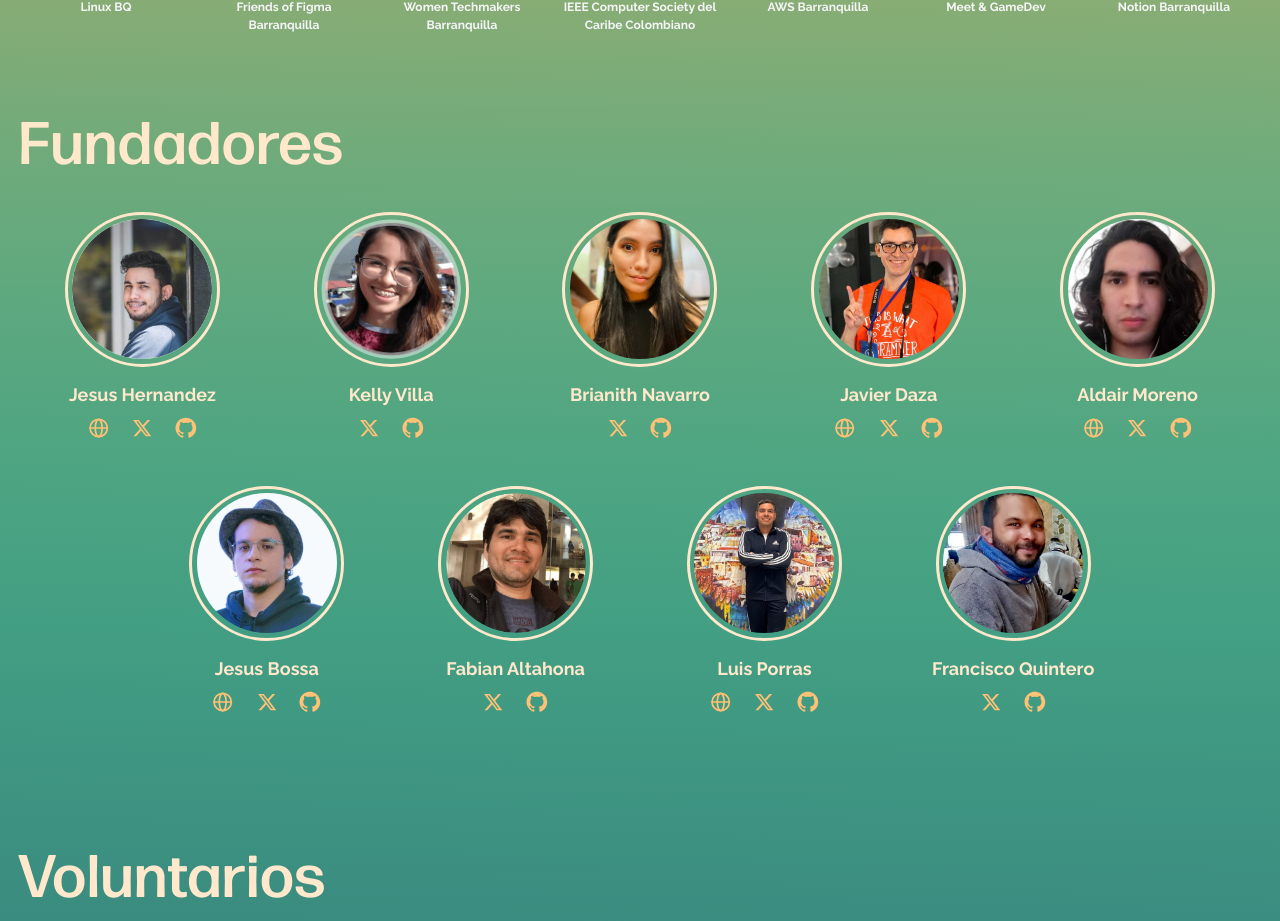
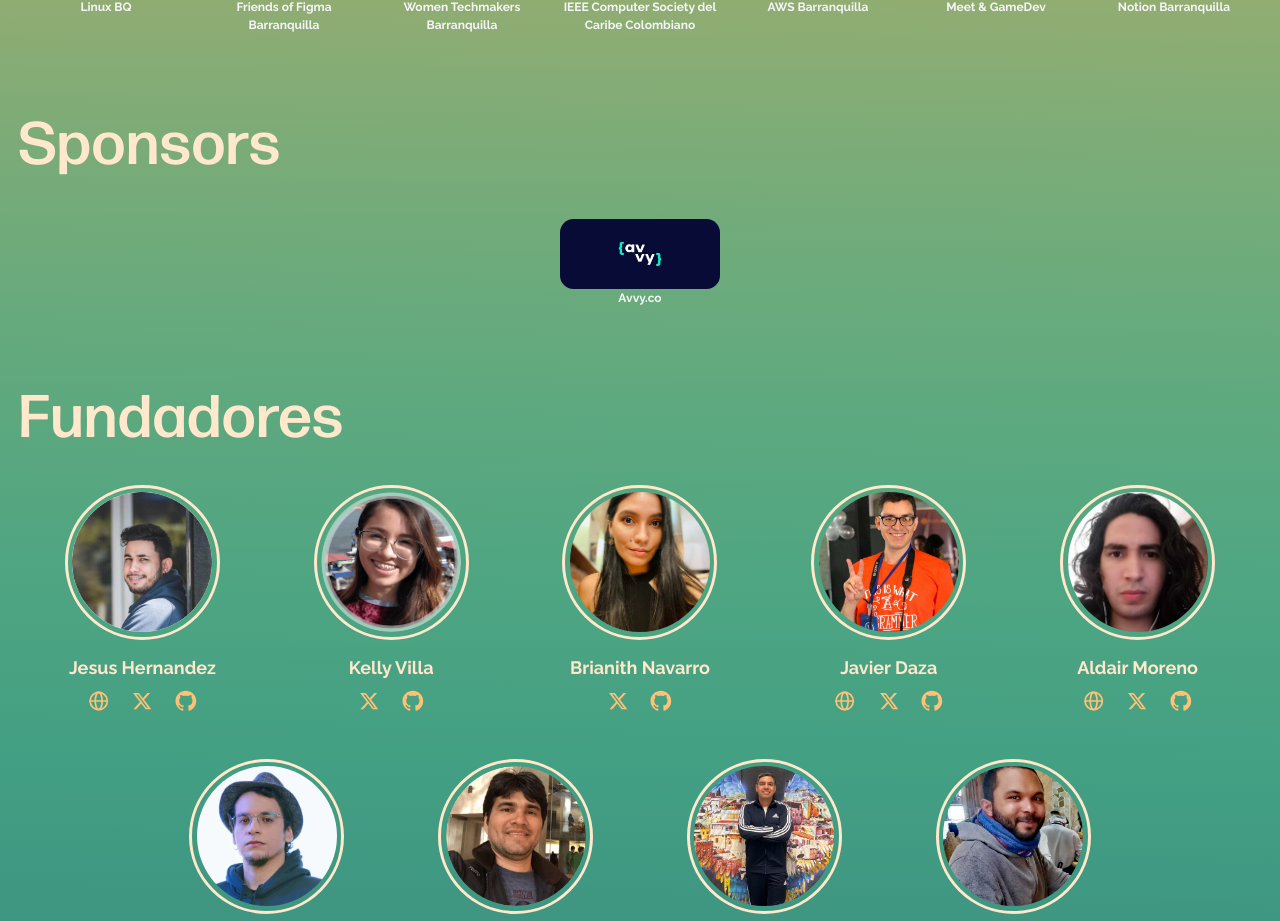
Before and after one commit to Caribe-Dev/caribe-page, a Next.js app: page / in a window 1280 px wide. Shown: the part 1219-2140 px from the top of the page. Built offline with nearby package versions, Linux system fonts and the light colour scheme; no server answers.

Commit message:
Agregando los sponsors

```diff
--- a/src/components/Sponsors/index.js
+++ b/src/components/Sponsors/index.js
@@ -11,7 +11,7 @@ export function Sponsors({ website, name, logo, background, className }) {
         style={{ 'backgroundColor': background || '#002F34' }}
         className={
           classNames(
-            'relative flex items-center justify-around rounded-xl text-center flex-col w-[160px] h-[160px]',
+            'relative flex items-center justify-around rounded-xl text-center flex-col w-[160px] h-[70px]',
             className
           )
         }
--- a/src/pages/HacktoberFest/index.js
+++ b/src/pages/HacktoberFest/index.js
@@ -8,8 +8,11 @@ import { Seo } from "@/components/Seo";
 import { Layout } from "@/components/Layout";
 import { Community } from "@/components/Community";
 import { Avatar } from "@/components/Avatar";
+import { Sponsors } from "@/components/Sponsors";
+
 import allCommunities from "@/all-communities";
 import allOrganizers from "@/all-organizers";
+import allSponsors from "@/all-sponsors";
 
 /* Imports Secundarios */
 import SunImage from '../../../public/images/sun.svg';
@@ -29,6 +32,7 @@ import GreenBlockImage from "/public/images/green-block.svg";
 
 const { communities } = allCommunities;
 const { organizers } = allOrganizers;
+const { sponsors } = allSponsors;
 
 const DOMAIN = process.env.NEXT_PUBLIC_DOMAIN;
 
@@ -112,7 +116,14 @@ const HacktoberFest = ({ events = [] }) => {
         <div className='md:flex absolute justify-center md:top-0 left-0 right-0 w-full'>
           <ReflectedClouldsImage className='w-[100%] z-0' />
         </div>
+
         <Layout className='relative md:pt-16'>
+        <h2 id='organizers' className='text-[35px] md:text-[60px] mt-20 text-tertiary'>
+            Sponsors
+          </h2>
+          <section className="flex flex-wrap justify-center items-center pt-[50px]">
+            {sponsors.map((sponsor) => <Sponsors key={sponsor.website} {...sponsor} />)}
+          </section>
           <h2 id='organizers' className='text-[35px] md:text-[45px] mt-20 text-tertiary'>
             ¿Qué es HacktoberFest?
           </h2>
--- a/src/pages/index.js
+++ b/src/pages/index.js
@@ -5,10 +5,12 @@ import { Seo } from "@/components/Seo";
 import { Layout } from "@/components/Layout";
 import { Community } from "@/components/Community";
 import { Avatar } from "@/components/Avatar";
+import { Sponsors } from "@/components/Sponsors";
 
 import allSocialMedia from '@/all-social-media'
 import allCommunities from "@/all-communities";
 import allOrganizers from "@/all-organizers";
+import allSponsors from "@/all-sponsors";
 import allVolunteers from "@/all-volunteers";
 
 import ReflectedSunImage from "../../public/images/reflected-sun.svg";
@@ -17,10 +19,12 @@ import GreenBlockImage from "../../public/images/green-block.svg";
 
 import { getEventsFromCalendar } from '@/utils/google-calendar'
 
+
 const { communities } = allCommunities;
 const { organizers } = allOrganizers;
 const { social } = allSocialMedia;
 const { volunteers } = allVolunteers;
+const { sponsors } = allSponsors;
 
 const DOMAIN = process.env.NEXT_PUBLIC_DOMAIN;
 
@@ -68,6 +72,12 @@ const home = ({ events }) => {
               {communities.map((comunity) => <Community key={comunity.website} {...comunity} />)}
             </section>
           </div>
+          <h2 id='organizers' className='text-[35px] md:text-[60px] mt-20 text-tertiary'>
+            Sponsors
+          </h2>
+          <section className="flex flex-wrap justify-center items-center pt-[50px]">
+            {sponsors.map((sponsor) => <Sponsors key={sponsor.website} {...sponsor} />)}
+          </section>
           <h2 id='organizers' className='text-[35px] md:text-[60px] mt-20 text-tertiary'>
             Fundadores
           </h2>
```
